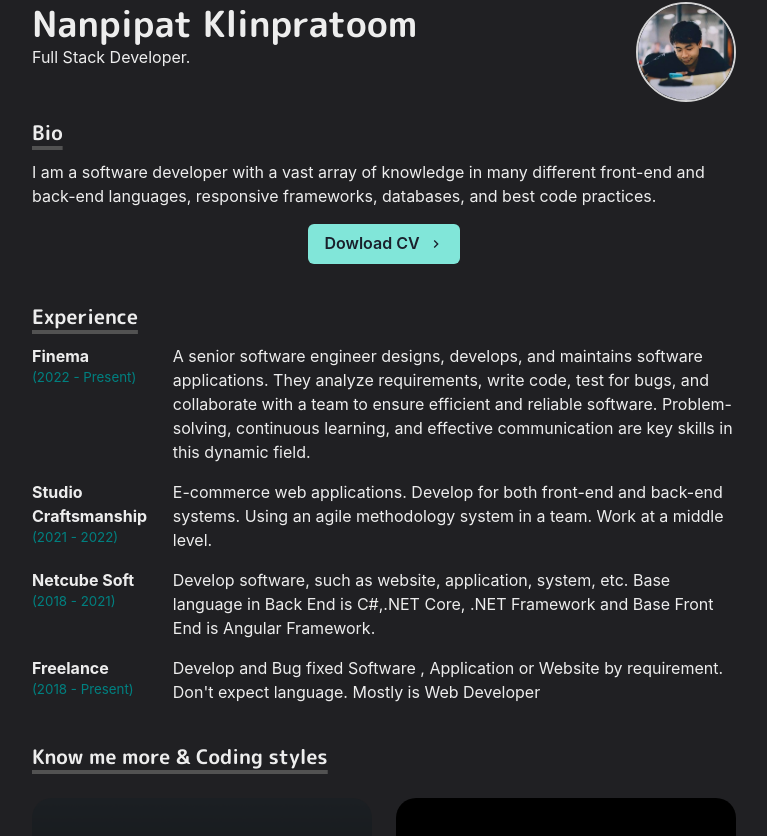
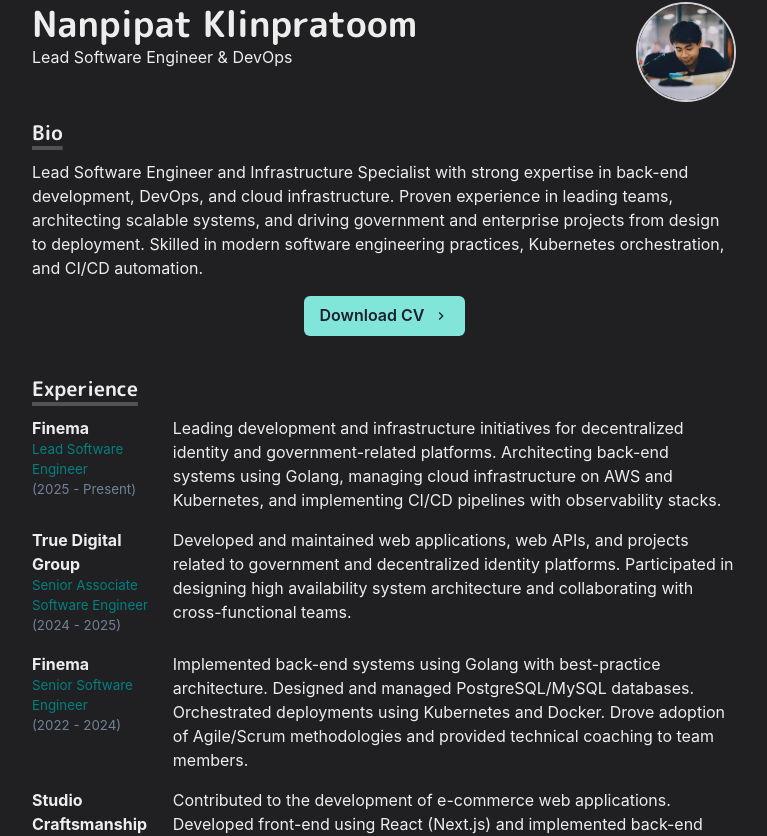
Before and after one commit to nanpipat/nanpipat-portfolio, a Next.js app: page / in a window 1280 px wide. Shown: the part 636-1472 px from the top of the page, without its empty margins (256-1023 px from the left). Built offline with nearby package versions, Linux system fonts and the light colour scheme; no server answers.

Commit message:
fix : exp and bio

```diff
--- a/src/components/section/experience.tsx
+++ b/src/components/section/experience.tsx
@@ -18,68 +18,106 @@ import {
 const ExperienceSection = () => {
     return (
         <>
-            <Grid my={4} templateColumns="repeat(5,  1fr)">
-                <GridItem colSpan={[2,1,1]}>
+            <Grid my={4} templateColumns="repeat(5, 1fr)">
+                <GridItem colSpan={[2, 1, 1]}>
                     <Text fontWeight="bold" mr={2}>
                         Finema
                     </Text>
                     <Text fontSize="smaller" color="teal">
-                        (2022 - Present)
+                        Lead Software Engineer
+                    </Text>
+                    <Text fontSize="smaller" color="gray.500">
+                        (2025 - Present)
                     </Text>
                 </GridItem>
-                <GridItem colSpan={[3,4,4]}>
+                <GridItem colSpan={[3, 4, 4]}>
                     <Text>
-                    A senior software engineer designs, develops, and maintains software applications. They analyze requirements, write code, test for bugs, and collaborate with a team to ensure efficient and reliable software. Problem-solving, continuous learning, and effective communication are key skills in this dynamic field.
+                        Leading development and infrastructure initiatives for decentralized identity and government-related platforms.
+                        Architecting back-end systems using Golang, managing cloud infrastructure on AWS and Kubernetes,
+                        and implementing CI/CD pipelines with observability stacks.
                     </Text>
                 </GridItem>
             </Grid>
-            <Grid my={4} templateColumns="repeat(5,  1fr)">
-                <GridItem colSpan={[2,1,1]}>
+            <Grid my={4} templateColumns="repeat(5, 1fr)">
+                <GridItem colSpan={[2, 1, 1]}>
+                    <Text fontWeight="bold" mr={2}>
+                        True Digital Group
+                    </Text>
+                    <Text fontSize="smaller" color="teal">
+                        Senior Associate Software Engineer
+                    </Text>
+                    <Text fontSize="smaller" color="gray.500">
+                        (2024 - 2025)
+                    </Text>
+                </GridItem>
+                <GridItem colSpan={[3, 4, 4]}>
+                    <Text>
+                        Developed and maintained web applications, web APIs, and projects related to government and decentralized identity platforms.
+                        Participated in designing high availability system architecture and collaborating with cross-functional teams.
+                    </Text>
+                </GridItem>
+            </Grid>
+            <Grid my={4} templateColumns="repeat(5, 1fr)">
+                <GridItem colSpan={[2, 1, 1]}>
+                    <Text fontWeight="bold" mr={2}>
+                        Finema
+                    </Text>
+                    <Text fontSize="smaller" color="teal">
+                        Senior Software Engineer
+                    </Text>
+                    <Text fontSize="smaller" color="gray.500">
+                        (2022 - 2024)
+                    </Text>
+                </GridItem>
+                <GridItem colSpan={[3, 4, 4]}>
+                    <Text>
+                        Implemented back-end systems using Golang with best-practice architecture.
+                        Designed and managed PostgreSQL/MySQL databases. Orchestrated deployments using Kubernetes and Docker.
+                        Drove adoption of Agile/Scrum methodologies and provided technical coaching to team members.
+                    </Text>
+                </GridItem>
+            </Grid>
+            <Grid my={4} templateColumns="repeat(5, 1fr)">
+                <GridItem colSpan={[2, 1, 1]}>
                     <Text fontWeight="bold" mr={2}>
                         Studio Craftsmanship
                     </Text>
                     <Text fontSize="smaller" color="teal">
+                        Full Stack Developer
+                    </Text>
+                    <Text fontSize="smaller" color="gray.500">
                         (2021 - 2022)
                     </Text>
                 </GridItem>
-                <GridItem colSpan={[3,4,4]}>
+                <GridItem colSpan={[3, 4, 4]}>
                     <Text>
-                    E-commerce web applications. Develop for both front-end and back-end systems. Using an agile methodology system in a team.  Work at a middle level.
+                        Contributed to the development of e-commerce web applications. Developed front-end using React (Next.js)
+                        and implemented back-end systems using Go (Fiber) with hexagonal architecture.
+                        Managed PostgreSQL databases and AWS infrastructure in an Agile/Scrum environment.
                     </Text>
                 </GridItem>
             </Grid>
-            <Grid my={4} templateColumns="repeat(5,  1fr)">
-                <GridItem colSpan={[2,1,1]}>
+            <Grid my={4} templateColumns="repeat(5, 1fr)">
+                <GridItem colSpan={[2, 1, 1]}>
                     <Text fontWeight="bold" mr={2}>
-                        Netcube Soft
+                        Net Cube Soft
                     </Text>
                     <Text fontSize="smaller" color="teal">
+                        Full Stack Developer
+                    </Text>
+                    <Text fontSize="smaller" color="gray.500">
                         (2018 - 2021)
                     </Text>
                 </GridItem>
-                <GridItem colSpan={[3,4,4]}>
+                <GridItem colSpan={[3, 4, 4]}>
                     <Text>
-                        Develop software, such as website, application, system, etc. Base language in Back End is C#,.NET Core, .NET Framework and Base Front End is Angular Framework.
-                    </Text>
-                </GridItem>
-            </Grid>
-            <Grid my={4} templateColumns="repeat(5,  1fr)">
-                <GridItem colSpan={[2,1,1]}>
-                    <Text fontWeight="bold" mr={2}>
-                        Freelance
-                    </Text>
-                    <Text fontSize="smaller" color="teal">
-                        (2018 - Present)
-                    </Text>
-                </GridItem>
-                <GridItem colSpan={[3,4,4]}>
-                    <Text>
-                        Develop and Bug fixed Software , Application or Website by requirement. Don&apos;t expect language. Mostly is Web Developer
+                        Mid-level developer focused on software development and team mentoring.
+                        Developed websites and applications using C#, .NET Core, .NET Framework, and Angular.
+                        Provided technical guidance to junior developers and introduced new technologies to improve project efficiency.
                     </Text>
                 </GridItem>
             </Grid>
         </>
-
     )
 }
 
--- a/src/pages/index.tsx
+++ b/src/pages/index.tsx
@@ -159,15 +159,15 @@ export default function Page() {
         mb={6}
         textAlign="center"
       >
-        Hello, I&apos;m a software developer. and you can call me
-        &quot;Top&quot; ♥
+        Hello, I&apos;m a Software Engineer. and you can call me
+        &quot;Topland&quot; ♥
       </Box>
       <Box display={{ md: "flex" }}>
         <Box flexGrow={1}>
           <Heading as="h2" variant="page-title">
             Nanpipat Klinpratoom
           </Heading>
-          <p>Full Stack Developer. </p>
+          <p>Lead Software Engineer & DevOps</p>
         </Box>
         <Box
           flexShrink={0}
@@ -192,14 +192,17 @@ export default function Page() {
           Bio
         </Heading>
         <Text>
-          I am a software developer with a vast array of knowledge in many
-          different front-end and back-end languages, responsive frameworks,
-          databases, and best code practices.
+          Lead Software Engineer and Infrastructure Specialist with strong
+          expertise in back-end development, DevOps, and cloud infrastructure.
+          Proven experience in leading teams, architecting scalable systems, and
+          driving government and enterprise projects from design to deployment.
+          Skilled in modern software engineering practices, Kubernetes
+          orchestration, and CI/CD automation.
         </Text>
         <Box textAlign="center" my={4}>
           <Link href="/doc/resume.pdf">
             <Button rightIcon={<ChevronRightIcon />} colorScheme="teal">
-              Dowload CV
+              Download CV
             </Button>
           </Link>
         </Box>
@@ -226,7 +229,12 @@ export default function Page() {
         <Heading as="h3" variant="section-title">
           I ♥
         </Heading>
-        <Image src="/images/cartoon.jpg" width={220} margin={7} alt="Cartoon character" />
+        <Image
+          src="/images/cartoon.jpg"
+          width={220}
+          margin={7}
+          alt="Cartoon character"
+        />
         <Text ml={7}>love to play music.</Text>
         <Text ml={7}>love to watch the concerts.</Text>
         <Text ml={7}>and love to watch someone music performance.</Text>
```
